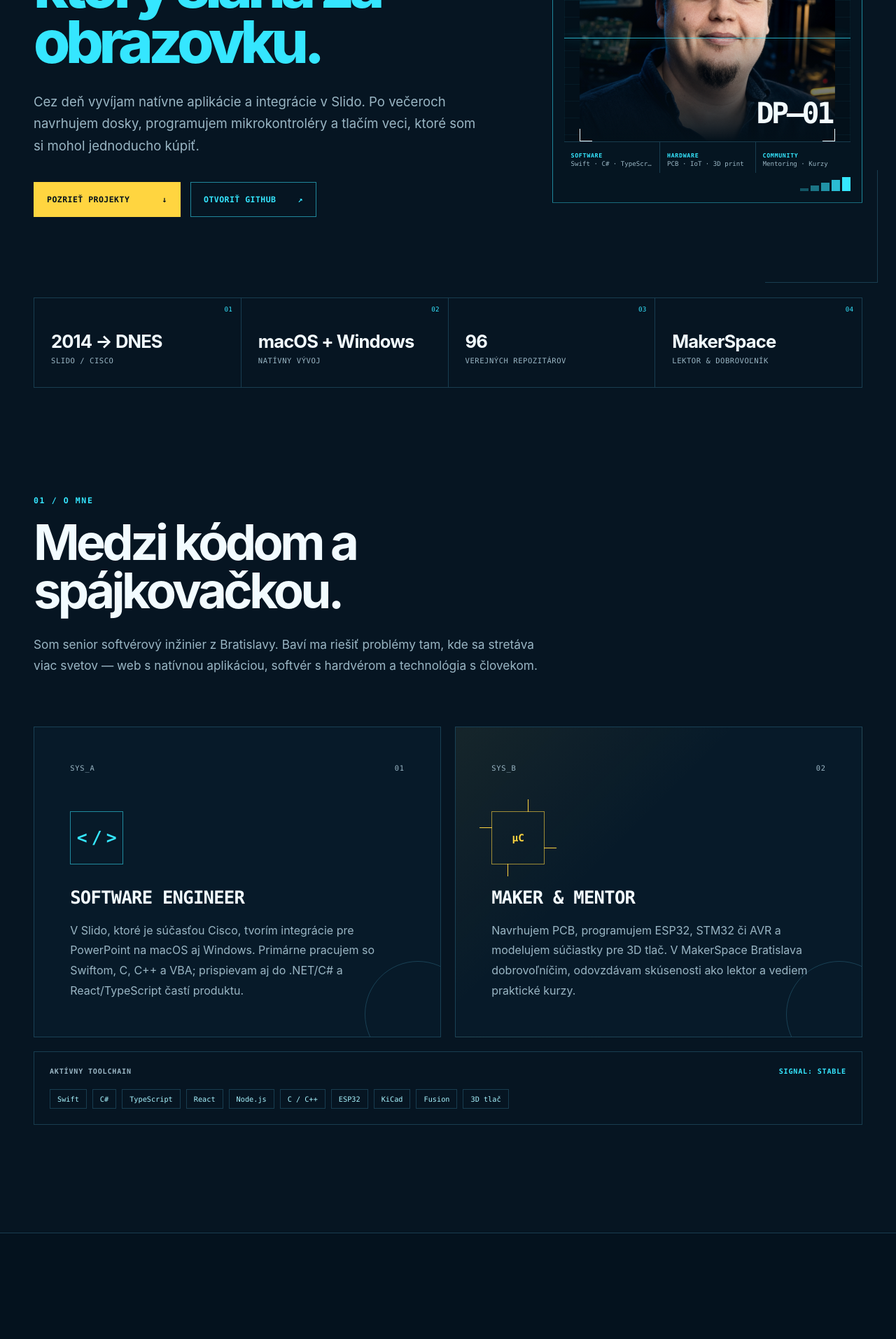
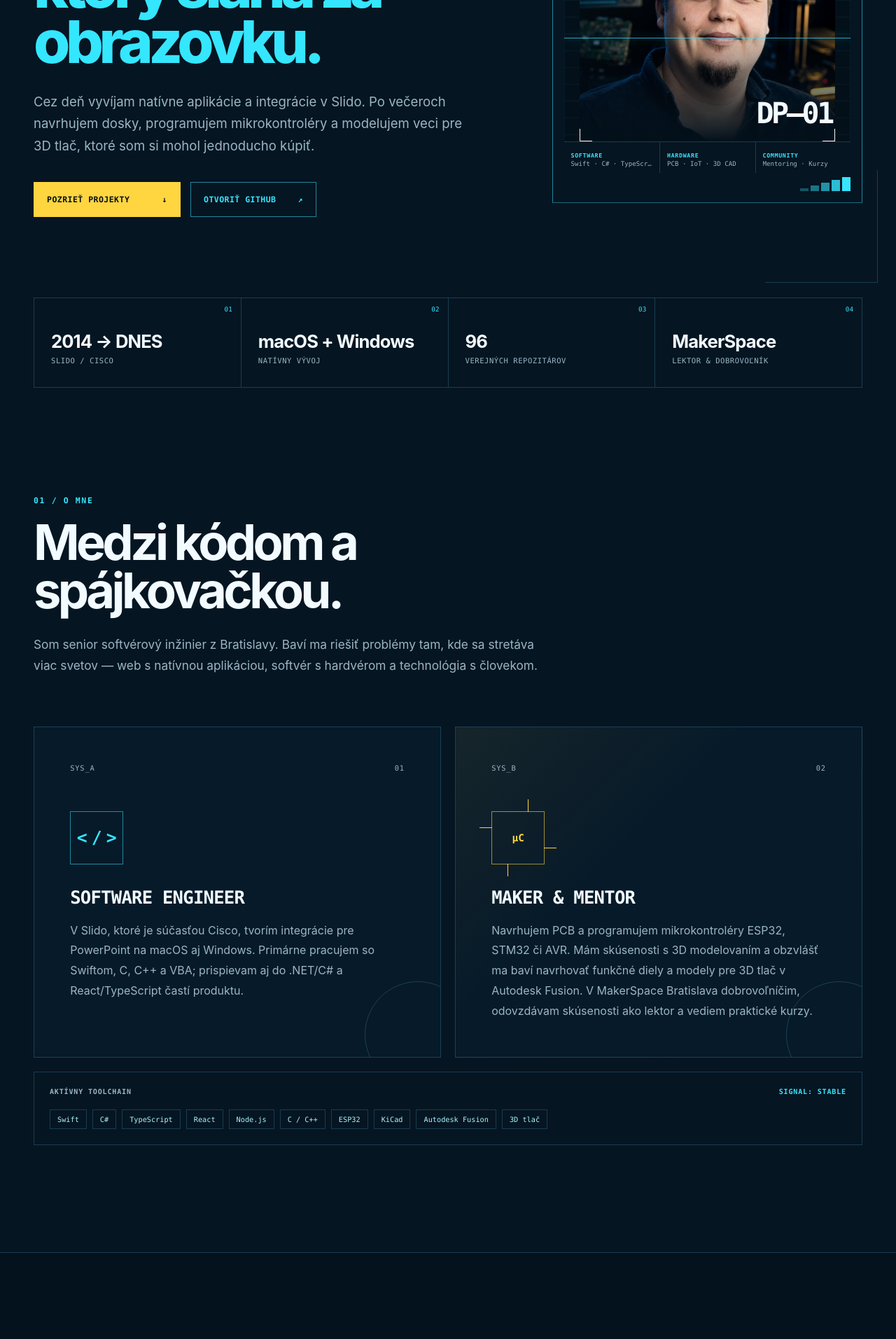
Before and after one commit to DominikPalo/dominikpalo.github.io, a React (Vite) app: page / in a window 1280 px wide. Shown: the part 420-2333 px from the top of the page at 70% size. Built offline with nearby package versions, Linux system fonts and the light colour scheme.

Commit message:
Highlight 3D modelling and Autodesk Fusion

```diff
--- a/app/page.tsx
+++ b/app/page.tsx
@@ -22,7 +22,7 @@ const copy = {
     heroTitleTop: "Tvorím softvér,",
     heroTitleBottom: "ktorý siaha za obrazovku.",
     heroLead:
-      "Cez deň vyvíjam natívne aplikácie a integrácie v Slido. Po večeroch navrhujem dosky, programujem mikrokontroléry a tlačím veci, ktoré som si mohol jednoducho kúpiť.",
+      "Cez deň vyvíjam natívne aplikácie a integrácie v Slido. Po večeroch navrhujem dosky, programujem mikrokontroléry a modelujem veci pre 3D tlač, ktoré som si mohol jednoducho kúpiť.",
     heroPrimary: "Pozrieť projekty",
     heroSecondary: "Otvoriť GitHub",
     portraitAlt: "Dominik Paľo",
@@ -31,7 +31,7 @@ const copy = {
     systemHardware: "HARDWARE",
     systemCommunity: "COMMUNITY",
     systemSoftwareValue: "Swift · C# · TypeScript",
-    systemHardwareValue: "PCB · IoT · 3D print",
+    systemHardwareValue: "PCB · IoT · 3D CAD",
     systemCommunityValue: "Mentoring · Kurzy",
     metrics: [
       { value: "2014 → DNES", label: "Slido / Cisco" },
@@ -48,9 +48,9 @@ const copy = {
       "V Slido, ktoré je súčasťou Cisco, tvorím integrácie pre PowerPoint na macOS aj Windows. Primárne pracujem so Swiftom, C, C++ a VBA; prispievam aj do .NET/C# a React/TypeScript častí produktu.",
     makerTitle: "MAKER & MENTOR",
     makerBody:
-      "Navrhujem PCB, programujem ESP32, STM32 či AVR a modelujem súčiastky pre 3D tlač. V MakerSpace Bratislava dobrovoľníčim, odovzdávam skúsenosti ako lektor a vediem praktické kurzy.",
+      "Navrhujem PCB a programujem mikrokontroléry ESP32, STM32 či AVR. Mám skúsenosti s 3D modelovaním a obzvlášť ma baví navrhovať funkčné diely a modely pre 3D tlač v Autodesk Fusion. V MakerSpace Bratislava dobrovoľníčim, odovzdávam skúsenosti ako lektor a vediem praktické kurzy.",
     stackLabel: "AKTÍVNY TOOLCHAIN",
-    stack: ["Swift", "C#", "TypeScript", "React", "Node.js", "C / C++", "ESP32", "KiCad", "Fusion", "3D tlač"],
+    stack: ["Swift", "C#", "TypeScript", "React", "Node.js", "C / C++", "ESP32", "KiCad", "Autodesk Fusion", "3D tlač"],
     workKicker: "02 / VYBRANÉ PROJEKTY",
     workTitle: "Veci, ktoré fungujú v reálnom svete.",
     workIntro:
@@ -189,7 +189,7 @@ const copy = {
     heroTitleTop: "I build software",
     heroTitleBottom: "that reaches beyond the screen.",
     heroLead:
-      "By day, I build native applications and integrations at Slido. By night, I design circuit boards, program microcontrollers, and 3D-print things I could have simply bought.",
+      "By day, I build native applications and integrations at Slido. By night, I design circuit boards, program microcontrollers, and model things for 3D printing that I could have simply bought.",
     heroPrimary: "Explore my work",
     heroSecondary: "Open GitHub",
     portraitAlt: "Dominik Paľo",
@@ -198,7 +198,7 @@ const copy = {
     systemHardware: "HARDWARE",
     systemCommunity: "COMMUNITY",
     systemSoftwareValue: "Swift · C# · TypeScript",
-    systemHardwareValue: "PCB · IoT · 3D print",
+    systemHardwareValue: "PCB · IoT · 3D CAD",
     systemCommunityValue: "Mentoring · Courses",
     metrics: [
       { value: "2014 → NOW", label: "Slido / Cisco" },
@@ -215,9 +215,9 @@ const copy = {
       "At Slido, part of Cisco, I build PowerPoint integrations for macOS and Windows. My main stack includes Swift, C, C++, and VBA; I also contribute to the .NET/C# and React/TypeScript parts of the product.",
     makerTitle: "MAKER & MENTOR",
     makerBody:
-      "I design PCBs, program ESP32, STM32, and AVR microcontrollers, and model parts for 3D printing. At MakerSpace Bratislava, I volunteer, share knowledge as a lecturer, and lead hands-on courses.",
+      "I design PCBs and program ESP32, STM32, and AVR microcontrollers. I’m experienced in 3D modelling and especially enjoy designing functional parts and models for 3D printing in Autodesk Fusion. At MakerSpace Bratislava, I volunteer, share knowledge as a lecturer, and lead hands-on courses.",
     stackLabel: "ACTIVE TOOLCHAIN",
-    stack: ["Swift", "C#", "TypeScript", "React", "Node.js", "C / C++", "ESP32", "KiCad", "Fusion", "3D printing"],
+    stack: ["Swift", "C#", "TypeScript", "React", "Node.js", "C / C++", "ESP32", "KiCad", "Autodesk Fusion", "3D printing"],
     workKicker: "02 / SELECTED WORK",
     workTitle: "Things that work in the real world.",
     workIntro:
```
